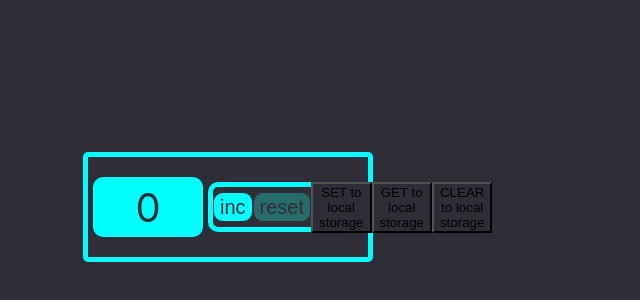
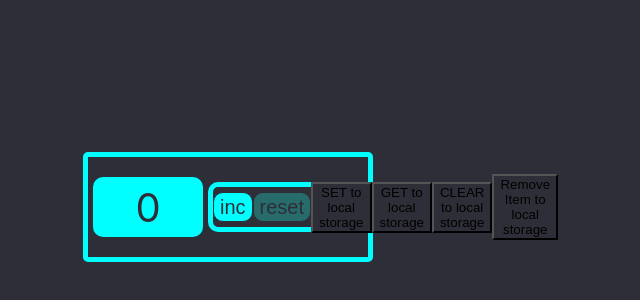
Before and after one commit to dktwho/counter, a React (Create React App) app: page / in a window 1280 px wide. Shown: the part 148-448 px from the top of the page, without its empty margins (217-857 px from the left). Built offline with nearby package versions, Linux system fonts and the light colour scheme.

Commit message:
modified setLocal, add one more item, added remove localstorage one item, different clear and remove

```diff
--- a/src/App.tsx
+++ b/src/App.tsx
@@ -3,7 +3,7 @@ import './App.css';
 import {Button} from "./components/Button";
 import s from './App.module.css'
 import {Counter} from "./components/Counter";
-import {Simulate} from "react-dom/test-utils";
+
 
 
 function App() {
@@ -23,6 +23,7 @@ function App() {
     }
     const setLocalStorageHandler = () => {
         localStorage.setItem('counterValue', JSON.stringify(counter))
+        localStorage.setItem('counterValue + 1', JSON.stringify(counter + 1))
     }
 
     const getLocalStorageHandler = () => {
@@ -38,6 +39,10 @@ function App() {
         setCounter(initCountValue)
     }
 
+    const removeItemFromLocalStorageHandler = () => {
+        localStorage.removeItem('counterValue + 1')
+    }
+
 
     return (
         <div className={s.App}>
@@ -50,6 +55,7 @@ function App() {
                 <button onClick={setLocalStorageHandler}>SET to local storage</button>
                 <button onClick={getLocalStorageHandler}>GET to local storage</button>
                 <button onClick={clearLocalStorageHandler}>CLEAR to local storage</button>
+                <button onClick={removeItemFromLocalStorageHandler}>Remove Item to local storage</button>
 
             </div>
         </div>
```
